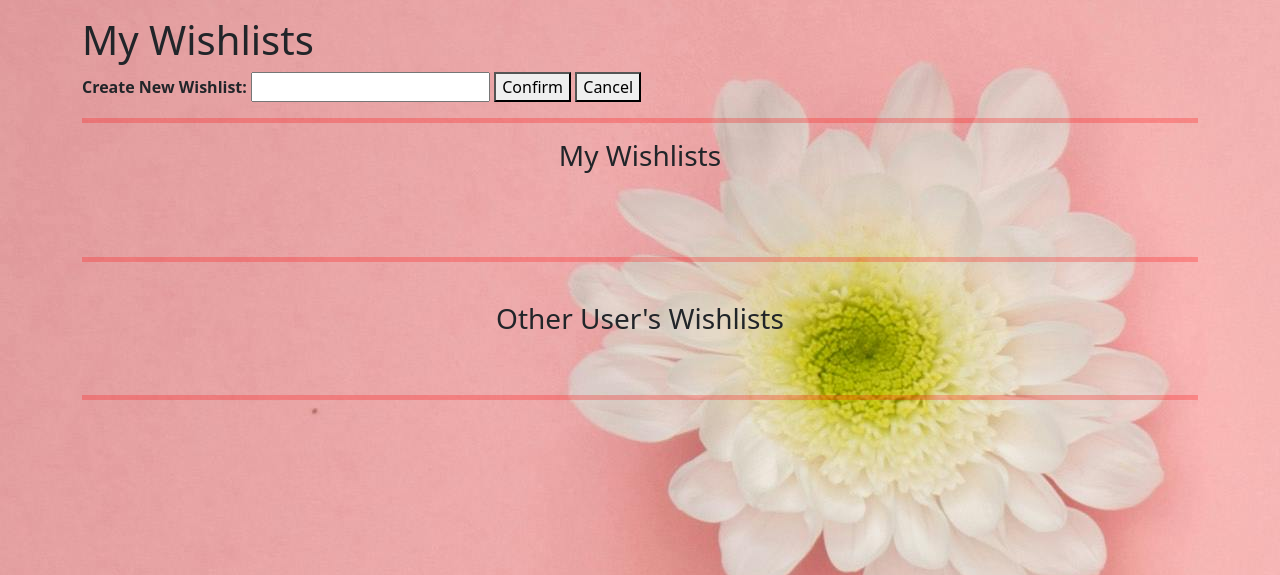
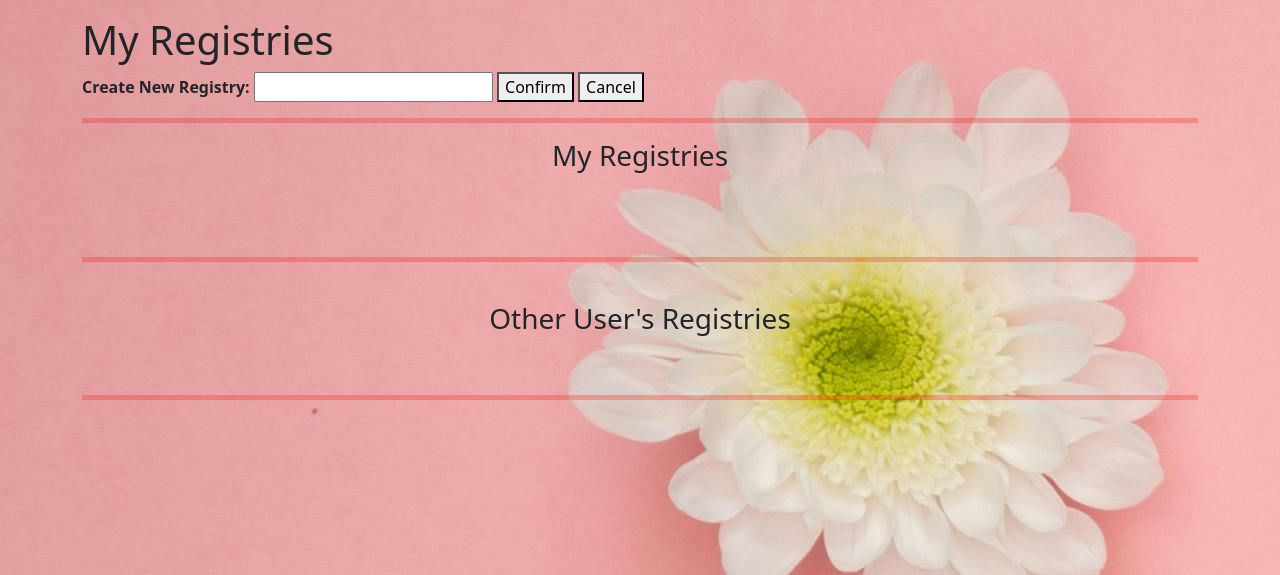
Before and after one commit to ajhann129/CSCI3300-MyRegistry-Project, a Django app: page /registries/create_wishlist/ in a window 1280 px wide. Shown: the part 56-631 px from the top of the page. Run offline with Django 5.2, Linux system fonts and the light colour scheme; data that the repository does not hold is empty.

Commit message:
Refactored places saying Wishlist to Registries to reflect the name or project

```diff
--- a/registry/account_app/templates/account_app/index.html
+++ b/registry/account_app/templates/account_app/index.html
@@ -26,7 +26,7 @@
         </div>
 
         <center>
-            <h1 class="paddMe">Want to Make a Wishlist?</h1>
+            <h1 class="paddMe">Want to Make a Registry?</h1>
         </center>
 
         <div class="boxMeIn mx-auto w-75">
--- a/registry/registry_app/templates/registry_app/wishlist.html
+++ b/registry/registry_app/templates/registry_app/wishlist.html
@@ -2,7 +2,7 @@
 
 {% load static %}
 
-{% block title %} Wishlist Page {% endblock %}
+{% block title %} Registry Page {% endblock %}
 
 {% block css %}
 <link rel="stylesheet" href="{% static 'registry_app/css/wish_style.css' %}">
@@ -14,13 +14,13 @@
 
 {% block content %}
 
-    <h1>My Wishlists</h1>
+    <h1>My Registries</h1>
 
     <!-- Form to create a new wishlist -->
     <div id="createWishlistForm">
         <form method="post" action="{% url 'registry_app:create_wishlist' %}">
             {% csrf_token %}
-            <label for="wishlist_name" id="createWishlistButton" class="createWishlistButton"><b>Create New Wishlist:</b></label>
+            <label for="wishlist_name" id="createWishlistButton" class="createWishlistButton"><b>Create New Registry:</b></label>
             <input type="text" id="wishlist_name" name="wishlist_name" maxlength="45">
             <button type="submit" id="createButton">Confirm</button>
             <button type="reset">Cancel</button>
@@ -38,7 +38,7 @@
 
     <hr class="customHR">
 
-    <h3 class="text-center">My Wishlists</h3>
+    <h3 class="text-center">My Registries</h3>
     <!-- Container for displaying wishlists -->
     <div id="wishlistContainer" class="wishlistGrid">
         <!-- Wishlists will be dynamically added here -->
@@ -49,7 +49,7 @@
     <hr class="customHR">
     <br>
 
-    <h3 class="text-center">Other User's Wishlists</h3>
+    <h3 class="text-center">Other User's Registries</h3>
     <!-- Container for displaying wishlists -->
     <div id="otherWishlistContainer" class="wishlistGrid">
         <!-- Wishlists will be dynamically added here -->
--- a/registry/registry_app/urls.py
+++ b/registry/registry_app/urls.py
@@ -4,7 +4,7 @@ from . import views
 app_name = 'registry_app'
 
 urlpatterns = [
-    path('wishlist/', views.wishlist_view, name='wishlist'),
+    path('', views.wishlist_view, name='wishlist'),
     path('create_wishlist/', views.create_wishlist, name='create_wishlist'),
     path('delete_wishlist/<int:wishlist_id>/', views.delete_wishlist, name='delete_wishlist'),
     path('load_wishlists/', views.load_wishlists, name='load_wishlists'),
```
Also changed, not shown: registry/db.sqlite3.
